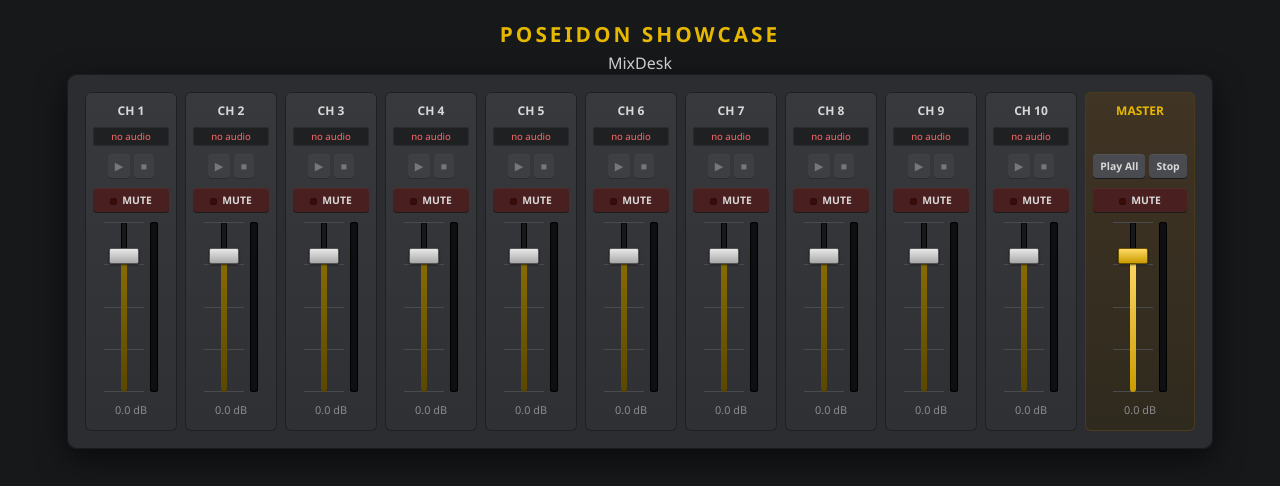
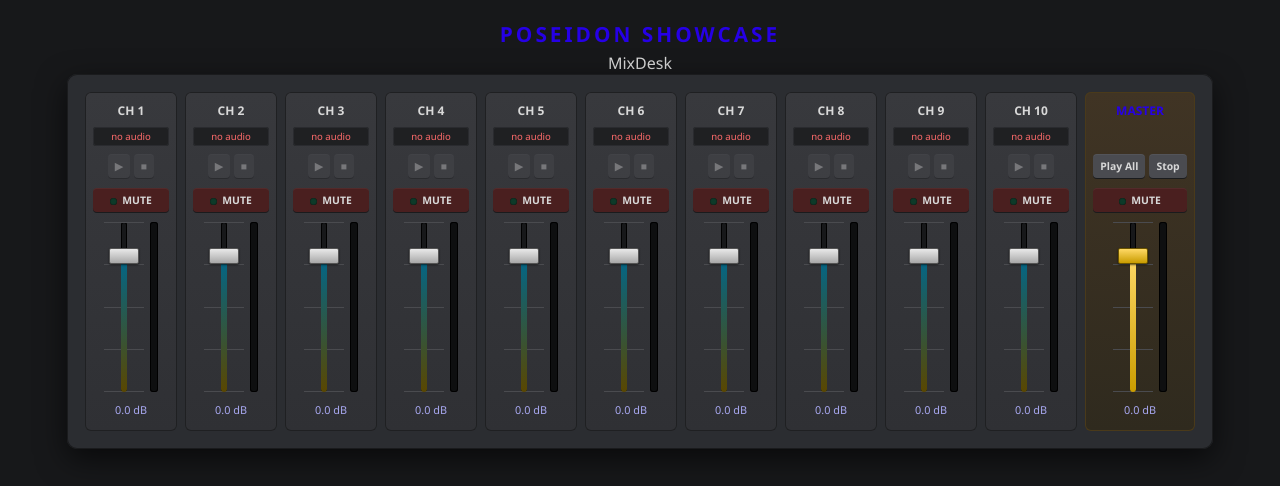
Before and after one commit to retep9/audiomix, a plain HTML site: page index.html in a window 1280 px wide. Drawn offline with Linux system fonts and the light colour scheme.

Commit message:
Update accent colors and text styles in CSS

```diff
--- a/styles.css
+++ b/styles.css
@@ -2,12 +2,12 @@
     --desk: #2b2d31;
     --strip: #38393d;
     --strip-dark: #2f3034;
-    --accent: #e6b800;
-    --accent-dim: #8a6d00;
+    --accent: #2600e6;
+    --accent-dim: #00678a;
     --text: #d8d8d8;
-    --text-dim: #8a8a8f;
-    --led-off: #3a0d0d;
-    --led-on: #ff3b3b;
+    --text-dim: #a8a8f1;
+    --led-off: #0d3a29;
+    --led-on: #3bff6f;
   }
 
   * { box-sizing: border-box; }
```
